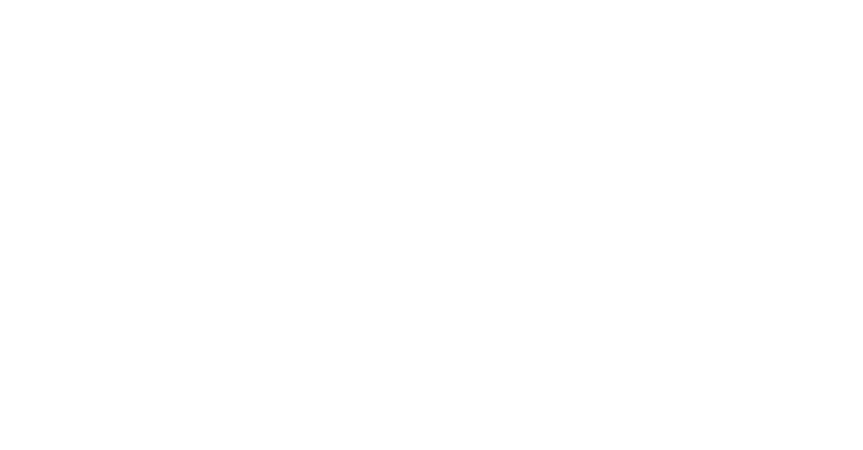
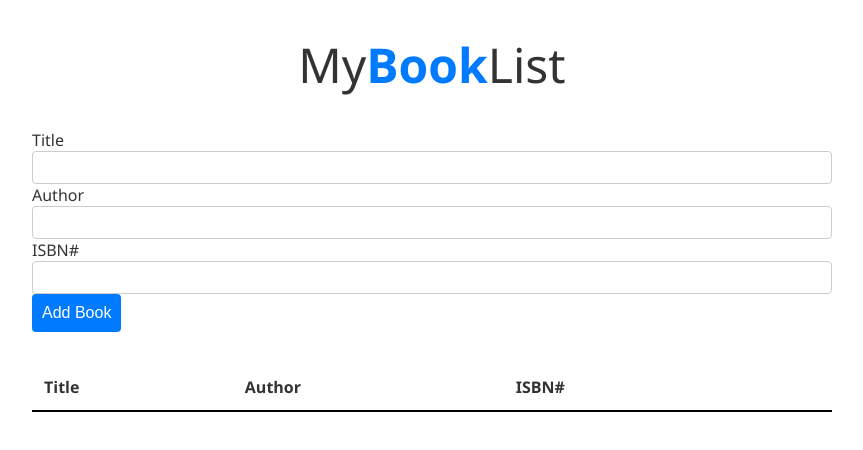
Before and after one commit to acciojob/book-list-ranjith1807, a website: page main.html in a window 1280 px wide. Shown: the whole page, without its empty margins (208-1071 px from the left). Drawn offline with Linux system fonts and the light colour scheme.

Commit message:
created a submission

```diff
--- a/main.html
+++ b/main.html
@@ -1,16 +1,39 @@
 <!DOCTYPE html>
+<html>
+<head>
+  <title>MyBookList</title>
+  <link rel="stylesheet" href="styles.css">
+</head>
+<body>
 
-<html>
+  <h1>My<span id='book'>Book</span>List</h1>
 
-<head>
-	<link rel="stylesheet" href="styles.css">
-</head>
+  <div class='form-group'>
+    <label for='title'>Title</label>
+    <input id='title' type='text'>
 
-<body>
-	<!-- the entire body must be written by student -->
-    <script type="text/javascript" src="./script.js">
-</script>
+    <label for='author'>Author</label>
+    <input id='author' type='text'>
+
+    <label for='isbn'>ISBN#</label>
+    <input id='isbn' type='text'>
+  </div>
+
+  <button type='button' id='submit' onclick='addrow()'>Add Book</button>
+
+  <table class='table table-striped'>
+    <thead>
+      <tr>
+        <th>Title</th>
+        <th>Author</th>
+        <th>ISBN#</th>
+        <th></th> </tr>
+    </thead>
+    <tbody id='book-list'>
+      </tbody>
+  </table>
+
+  <script src="script.js"></script>
 
 </body>
-
 </html>
--- a/script.js
+++ b/script.js
@@ -1 +1,31 @@
-//your JS code here. If required.
+
+function addrow() {
+
+  const title = document.getElementById('title').value;
+  const author = document.getElementById('author').value;
+  const isbn = document.getElementById('isbn').value;
+
+  const bookList = document.getElementById('book-list');
+
+  const row = document.createElement('tr');
+
+
+  row.innerHTML = `
+    <td>${title}</td>
+    <td>${author}</td>
+    <td>${isbn}</td>
+    <td><button class="delete">X</button></td>
+  `;
+
+
+  bookList.appendChild(row);
+}
+
+
+document.getElementById('book-list').addEventListener('click', function(e) {
+
+  if (e.target.classList.contains('delete')) {
+
+    e.target.parentElement.parentElement.remove();
+  }
+});
--- a/styles.css
+++ b/styles.css
@@ -1 +1,87 @@
-/*  your css code here. If applicable */
+
+    /* Basic styling to match the image provided */
+    body {
+      font-family: 'Segoe UI', Tahoma, Geneva, Verdana, sans-serif;
+      max-width: 800px;
+      margin: 2rem auto;
+      padding: 0 1rem;
+      color: #333;
+    }
+
+    h1 {
+      text-align: center;
+      font-weight: 300;
+      font-size: 3rem;
+      margin-bottom: 2rem;
+    }
+
+    h1 span {
+      color: #007bff;
+      font-weight: bold;
+    }
+
+    .form-group {
+      margin-bottom:0;
+    }
+
+    label {
+      display: block;
+      margin-bottom: 0;
+    }
+
+    input[type="text"] {
+      width: 100%;
+      padding: 0.5rem;
+      border: 1px solid #ccc;
+      border-radius: 4px;
+      box-sizing: border-box; /* Ensures padding doesn't affect width */
+    }
+
+    #submit {
+      background-color: #007bff;
+      color: white;
+      border: none;
+      padding: 10px;
+      border-radius: 4px;
+      cursor: pointer;
+      font-size: 1rem;
+      margin-bottom: 2rem;
+    }
+
+    #submit:hover {
+      background-color: #0056b3;
+    }
+
+    .table {
+      width: 100%;
+      border-collapse: collapse;
+    }
+
+    .table th, .table td {
+      padding: 0.75rem;
+      text-align: left;
+    }
+
+    .table th {
+      border-bottom: 2px solid #000;
+    }
+
+
+    .table-striped tbody tr:nth-of-type(odd) {
+      background-color: #f4f4f4;
+    }
+
+    /* Delete button styling */
+    .delete {
+      background-color: #dc3545;
+      color: white;
+      border: none;
+      padding: 0.2rem 0.5rem;
+      border-radius: 3px;
+      cursor: pointer;
+      font-weight: bold;
+    }
+
+    .delete:hover {
+      background-color: #a71d2a;
+    }
```
